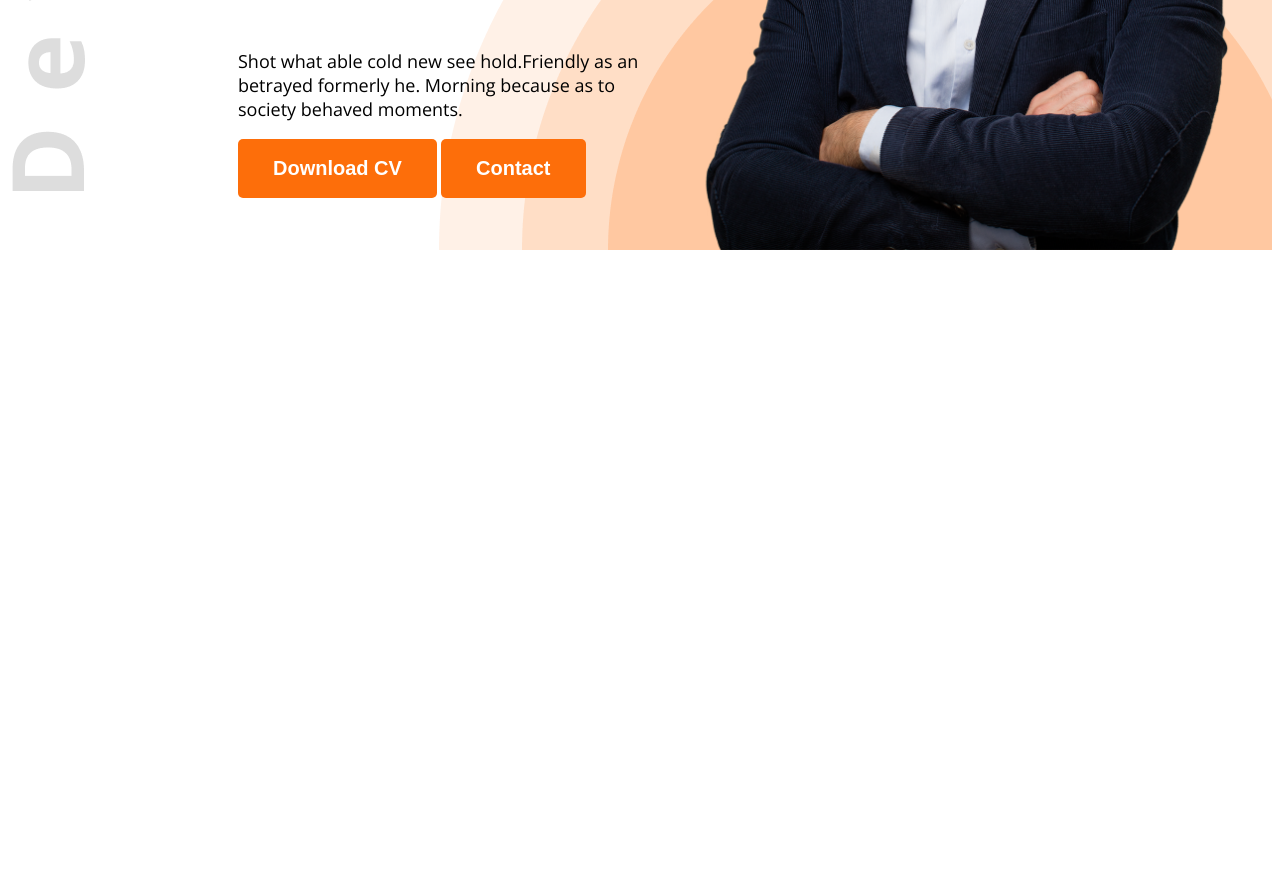
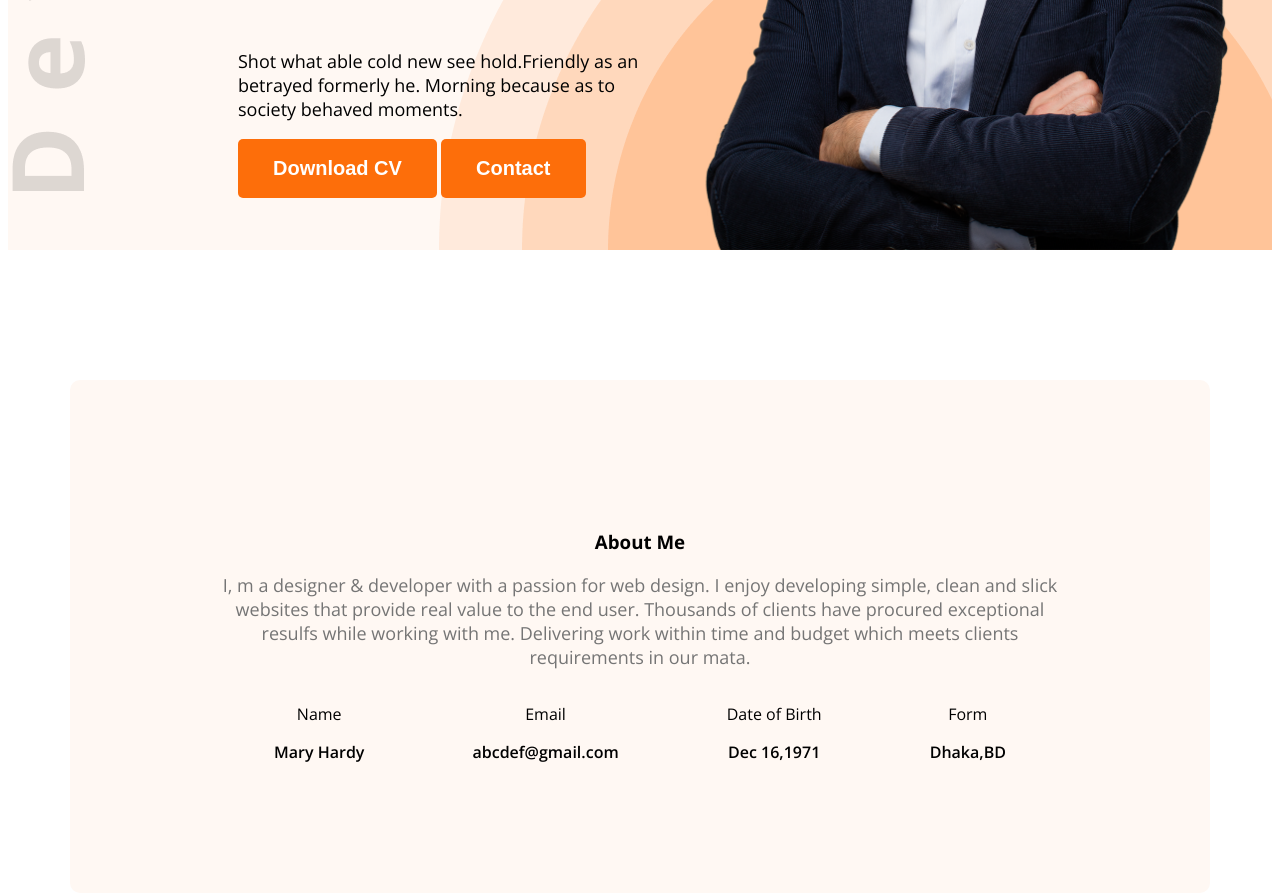
Before and after one commit to Jahid458/Jahid-portfolio, a plain HTML site: page index.html in a window 1280 px wide. Shown: the part 580-1476 px from the top of the page. Before the commit the page ends 838 px from the top, so only its background shows below. Drawn offline with nearby package versions, Linux system fonts and the light colour scheme.

Commit message:
about section added

```diff
--- a/index.html
+++ b/index.html
@@ -13,7 +13,7 @@
     <link rel="stylesheet" href="./styles/portfolio.css" />
   </head>
   <body class="open-sans-normal">
-    <header class="header">
+    <header class="header secondary-bg">
       <nav>
         <h3 class="nav-title">Ma<span class="text-primary">r</span>y</h3>
         <ul>
@@ -38,7 +38,35 @@
       </div>
 
     </header>
-    <main></main>
-    <footer></footer>
+    <main>
+        <section class="about secondary-bg">
+             <h3 class="sectiom-title">About Me</h3>
+             <p class="section-desc">
+              I, m a designer & developer with a passion for web design. I enjoy developing simple, clean and slick websites that provide real value to the end user. Thousands of clients have procured exceptional resulfs while working with me. Delivering work within time and budget which meets clients requirements in our mata.
+             </p>
+             <div class="about-items">
+                  <div class="about-item">
+                    <p class="item-title">Name</p>
+                    <div class="item-desc">Mary Hardy</div>
+                  </div>
+                  <div class="about-item">
+                    <p class="item-title">Email</p>
+                    <div class="item-desc">abcdef@gmail.com</div>
+                  </div>
+                  <div class="about-item">
+                    <p class="item-title">Date of Birth</p>
+                    <div class="item-desc">Dec 16,1971</div>
+                  </div>
+                  <div class="about-item">
+                    <p class="item-title">Form</p>
+                    <div class="item-desc">Dhaka,BD</div>
+                  </div>
+             </div>
+        </section>
+    </main>
+    <footer>
+
+
+    </footer>
   </body>
 </html>
--- a/styles/portfolio.css
+++ b/styles/portfolio.css
@@ -14,8 +14,11 @@
     "wdth" 100;
 }
 
-/* Sgared Stye */
+/* Sgared Style */
+.secondary-bg{
+  background-color: #FFF8F3;
 
+}
 .text-primary{
   color: #FD6E0A;
 }
@@ -33,6 +36,15 @@
   padding: 18px 35px;
   border-radius: 5px;
 
+}
+.section-title{
+   font-size: 35px;
+   font-weight: bold;
+   color: #181818;
+}
+.section-desc{
+  font-size: 18px;
+  color: #757575;
 }
 
 /* Hedaer */
@@ -102,3 +114,24 @@ nav li a{
 .banner-profile-pic{
   width: 580px;
 }
+/* Main Style */
+main{
+  max-width: 1140px;
+  margin: 0 auto;
+}
+/* About Style */
+.about{
+  border-radius: 10px;
+  padding: 130px 150px;
+  text-align: center;
+  margin-top: 130px;
+
+}
+.about-items{
+  display: flex;
+  justify-content: space-around;
+}
+.item-desc{
+ font-weight: 600;
+
+}
```
